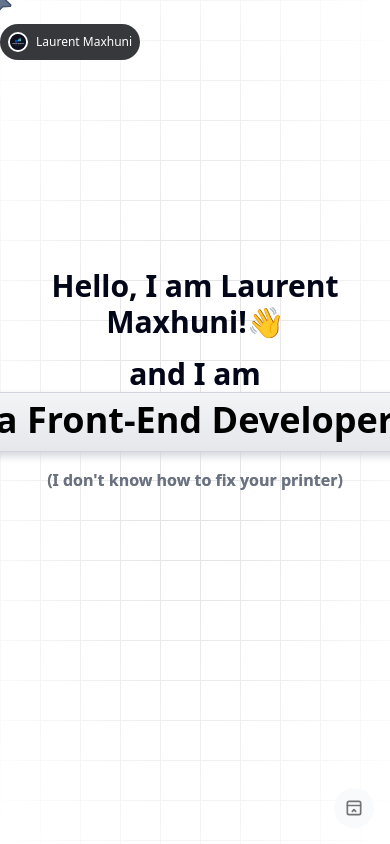
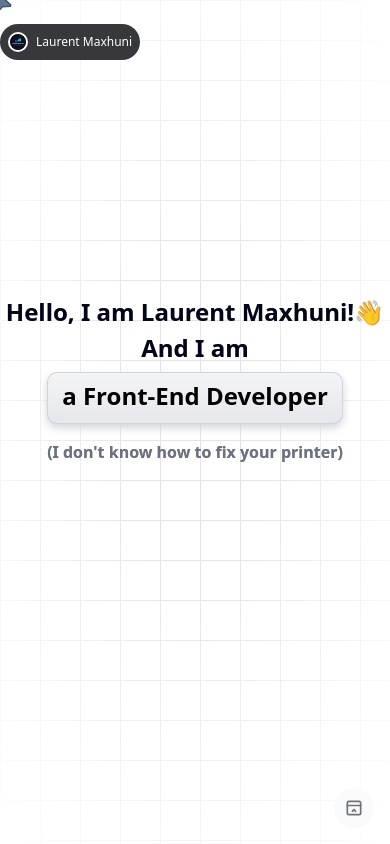
Before and after one commit to LaurentMaxhuni/PortfolioV5, a Next.js app: page / in a window 390 px wide. Built offline with nearby package versions, Linux system fonts and the light colour scheme; what @bprogress/next would draw is missing.

Commit message:
I am currently trying to make a special type of Skills Page. (Lemme cook)

```diff
--- a/src/app/page.tsx
+++ b/src/app/page.tsx
@@ -13,7 +13,9 @@ export default function Home() {
   return (
     <div className="relative flex h-screen w-full items-center justify-center bg-white dark:bg-black overflow-hidden">
       <FollowerPointerCard
-        title={<TitleComponent title="Laurent Maxhuni" avatar="/favicon-32x32.png" />}
+        title={
+          <TitleComponent title="Laurent Maxhuni" avatar="/favicon-32x32.png" />
+        }
         className="w-full h-full"
       >
         <div
@@ -26,11 +28,12 @@ export default function Home() {
         />
         <div className="pointer-events-none absolute inset-0 flex items-center justify-center bg-white [mask-image:radial-gradient(ellipse_at_center,transparent_20%,black)] dark:bg-black"></div>
         <div className="flex flex-col items-center justify-center h-[90%] text-center relative bg-gradient-to-b from-neutral-200 to-neutral-500 bg-clip-text py-2 font-bold">
-          <h1 className="text-3xl md:text-6xl font-bold mb-4">
+          <h1 className="text-2xl md:text-6xl font-bold mb-1">
             Hello, I am Laurent Maxhuni!👋
           </h1>
-          <h1 className="text-3xl md:text-6xl font-bold mb-4">
-            and I am <ContainerTextFlip />
+          <h1 className="text-2xl md:text-6xl font-bold mb-4">
+            <span className="mb-2 block lg:inline">And I am</span>{" "}
+            <ContainerTextFlip className="text-2xl md:text-6xl w0fit h-fit" />
           </h1>
           <p className="text-gray-500">
             (I don&apos;t know how to fix your printer)
--- a/src/app/skills/page.tsx
+++ b/src/app/skills/page.tsx
@@ -25,11 +25,6 @@ export default function Skills() {
         />
         <div className="pointer-events-none absolute inset-0 flex items-center justify-center bg-white [mask-image:radial-gradient(ellipse_at_center,transparent_20%,black)] dark:bg-black"></div>
         <div className="flex flex-col items-center justify-center h-[90%] z-10 relative">
-          <ProgressProvider options={{
-            template: null,
-          }}>
-            <Progress />
-          </ProgressProvider>
         </div>
       </FollowerPointerCard>
       <FloatingDock
--- a/src/components/ui/container-text-flip.tsx
+++ b/src/components/ui/container-text-flip.tsx
@@ -33,7 +33,7 @@ export function ContainerTextFlip({
   const updateWidthForWord = () => {
     if (textRef.current) {
       // Add some padding to the text width (30px on each side)
-      // @ts-ignore
+      // @ts-expect-error - scrollWidth exists
       const textWidth = textRef.current.scrollWidth + 30;
       setWidth(textWidth);
     }
```
